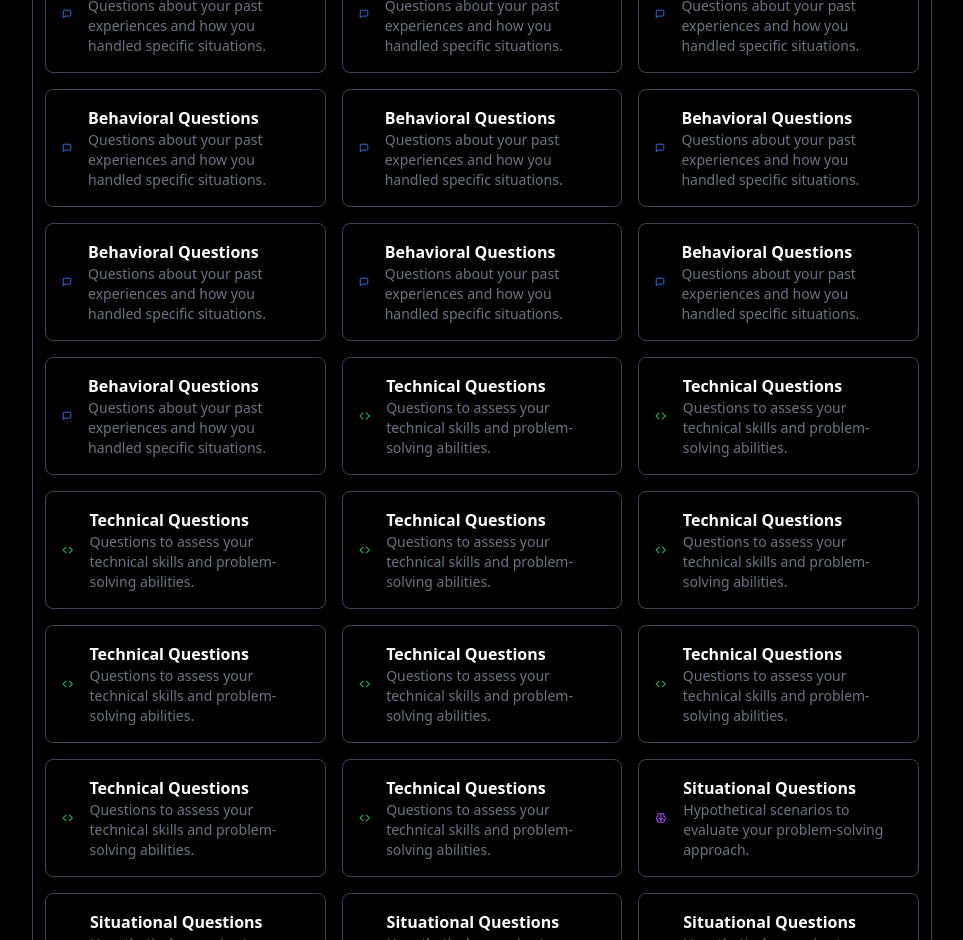
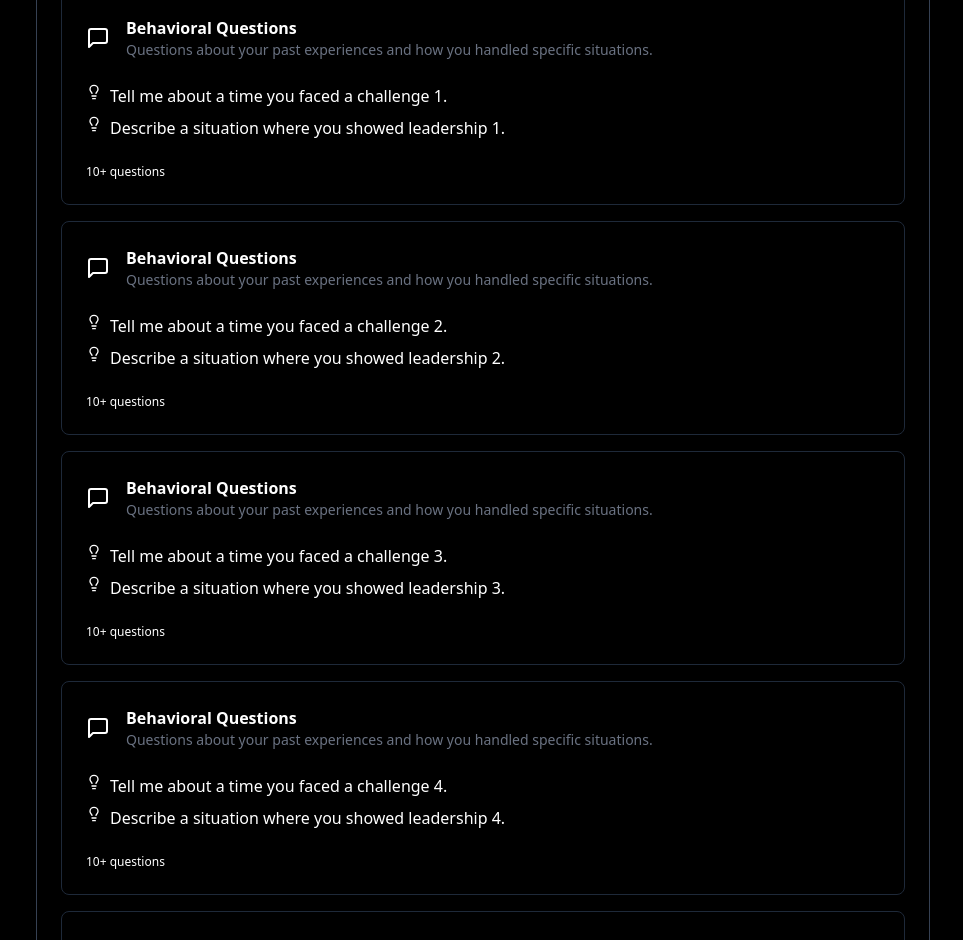
Before and after one commit to A-Moawad/AI-Interviewer-Front, a React (Vite) app: page /dashboard in a window 1280 px wide. Shown: the part 1860-2800 px from the top of the page, without its empty margins (8-971 px from the left). Built offline with nearby package versions, Linux system fonts and the light colour scheme.

Commit message:
feat: create category comp

```diff
--- a/src/App.jsx
+++ b/src/App.jsx
@@ -5,7 +5,7 @@ import DashboardNavbar from "./shared/DashboardNavbar";
 export default function App() {
   return (
     <section className="">
-      <div className="px-10">
+      <div className="">
       <Outlet  />
       </div>
     </section>
--- a/src/pages/Dashboard/components/CustomJobs.jsx
+++ b/src/pages/Dashboard/components/CustomJobs.jsx
@@ -54,7 +54,7 @@ function CustomJobs() {
       {/* Submit Button */}
       <button
         type="submit"
-        className="bg-gray-700 text-white px-4 py-2 rounded-md hover:bg-gray-800"
+        className="bg-gray-700 text-white px-4 py-2 rounded-md hover:bg-gray-800 cursor-pointer"
       >
         Submit
       </button>
--- a/src/pages/Dashboard/components/InterviewCategories.jsx
+++ b/src/pages/Dashboard/components/InterviewCategories.jsx
@@ -31,7 +31,7 @@ function InterviewCategories() {
           <button
             key={category}
             onClick={() => setSelectedCategory(category)}
-            className={`w-full px-4 py-2 rounded-md transition ${
+            className={`w-full px-4 py-2 rounded-md transition cursor-pointer ${
               selectedCategory === category
                 ? "bg-gray-700 text-white"
                 : "text-gray-700"
@@ -43,7 +43,7 @@ function InterviewCategories() {
       </div>
 
       {/* Render Interview Categories */}
-      <div className="grid grid-cols-1 md:grid-cols-2 lg:grid-cols-3 gap-4">
+      <div className="flex flex-col gap-4">
         {filteredCategories.map((category) => (
           <InterviewCategory key={category.id} category={category} />
         ))}
--- a/src/pages/Dashboard/components/InterviewCategory.jsx
+++ b/src/pages/Dashboard/components/InterviewCategory.jsx
@@ -1,25 +1,35 @@
 import React from "react";
-import { LuMessageSquare } from "react-icons/lu";
-import { RiCodeLine, RiBrainLine } from "react-icons/ri";
+import { LuLightbulb, LuMessageSquare } from "react-icons/lu";
+import { RiBrainLine, RiCodeLine } from "react-icons/ri";
 
 // Icon Mapping
 const categoryIcons = {
-  behavioral: <LuMessageSquare className="text-blue-500 text-2xl" />,
-  technical: <RiCodeLine className="text-green-500 text-2xl" />,
-  situational: <RiBrainLine className="text-purple-500 text-2xl" />,
+  behavioral: <LuMessageSquare className="text-white text-2xl" />,
+  technical: <RiCodeLine className="text-white text-2xl" />,
+  situational: <RiBrainLine className="text-white text-2xl" />,
 };
 
 function InterviewCategory({ category }) {
   return (
-    <div className="flex items-center gap-4 p-4 border border-gray-700 rounded-lg">
-      {/* Category Icon */}
-      {categoryIcons[category.type]}
-
-      {/* Category Content */}
-      <div>
-        <h3 className="font-bold">{category.title}</h3>
-        <p className="text-sm text-gray-500">{category.description}</p>
+    <div className="flex flex-col gap-6 border-1 border-gray-800 p-6 rounded-lg">
+      <div className="flex items-center gap-4 ">
+        <div className="text-white ">{categoryIcons[category.type]}</div>
+        <div>
+          <h3 className="font-bold">{category.title}</h3>
+          <p className="text-sm text-gray-500">{category.description}</p>
+        </div>
       </div>
+      <div className="flex flex-col gap-2">
+        <div className="flex gap-2">
+          <LuLightbulb />
+          <p>{category.question1}</p>
+        </div>
+        <div className="flex gap-2">
+          <LuLightbulb />
+          <p>{category.question2}</p>
+        </div>
+      </div>
+      <p className="text-xs">10+ questions</p>
     </div>
   );
 }
--- a/src/pages/Dashboard/index.jsx
+++ b/src/pages/Dashboard/index.jsx
@@ -10,10 +10,10 @@ function Dashboard() {
   return (
     <div>
       <DashboardNavbar />
-      <div className="flex flex-col gap-10">
+      <div className="flex flex-col gap-10 px-11 ">
         <Hero />
         <div className="flex gap-5 ">
-          <div className="flex flex-col gap-5 w-full  lg:w-[75%] border-1 border-gray-700 p-3 ">
+          <div className="flex flex-col gap-5 w-full  lg:w-[75%] border-1 border-gray-700 rounded-lg p-6 ">
             <InterviewQuestion />
             <JobTitle />
             <InterviewCategories />
--- a/src/shared/DashboardNavbar.jsx
+++ b/src/shared/DashboardNavbar.jsx
@@ -4,7 +4,7 @@ import { IoMdNotificationsOutline } from "react-icons/io";
 
 function DashboardNavbar() {
   return (
-    <header className="flex justify-between items-center py-3  text-white border-b-1 border-gray-700 px-10">
+    <header className="flex justify-between items-center py-3  text-white border-b-1 border-gray-700 px-11">
       {/* Left Section */}
       <section className="flex gap-6 items-center">
         <figure >
```
